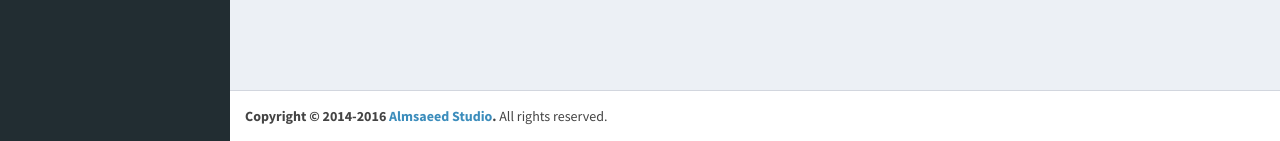
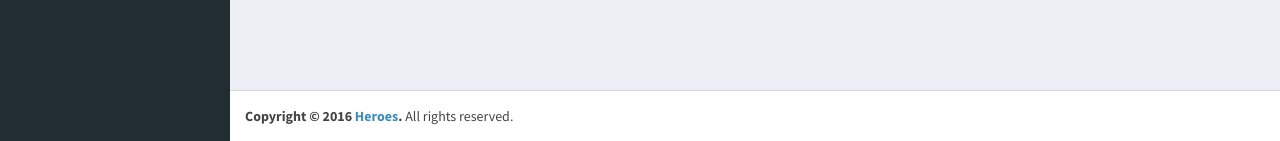
Before and after one commit to HeroesRepo/Dashboard, a PHP site: page /userProfile.php in a window 1280 px wide. Shown: the part 863-1004 px from the top of the page. Run offline with PHP 8.4, Linux system fonts and the light colour scheme; the visitor is signed in with stand-in values (Sample User, id 1); data that the repository does not hold is empty; some libraries are stand-ins or nearby versions.

Commit message:
footer changed

```diff
--- a/userProfile.php
+++ b/userProfile.php
@@ -262,7 +262,7 @@ if(isset($_POST['update']))
     <div class="pull-right hidden-xs">
 
     </div>
-    <strong>Copyright &copy; 2014-2016 <a href="http://almsaeedstudio.com">Almsaeed Studio</a>.</strong> All rights
+    <strong>Copyright &copy; 2016 <a href="#">Heroes</a>.</strong> All rights
     reserved.
   </footer>
 
```
